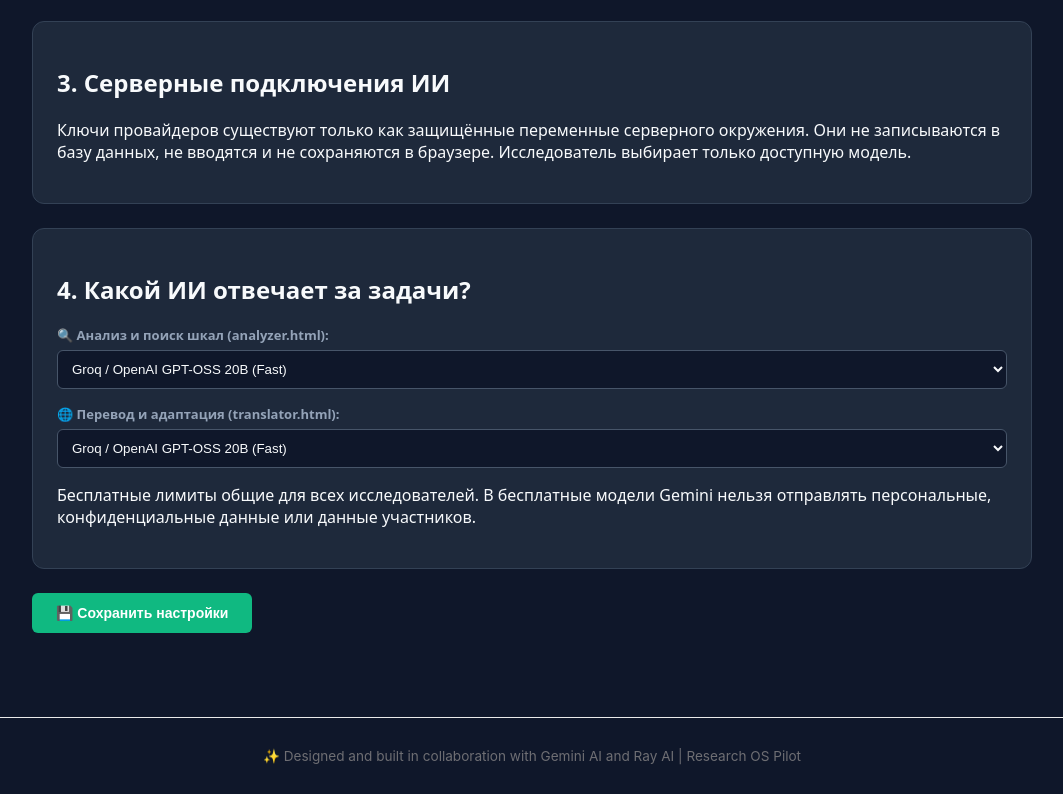
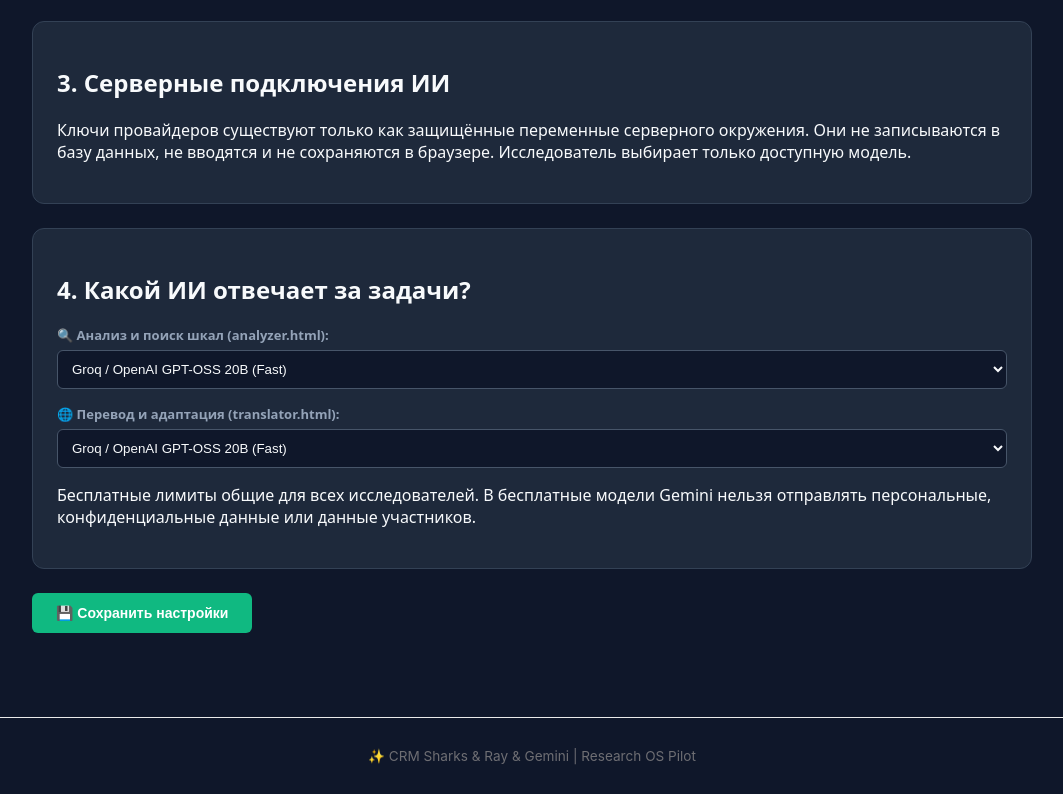
Before and after one commit to MarinaB77777/research-os-tijuana, a website: page settings.html in a window 1280 px wide. Shown: the part 672-1466 px from the top of the page, without its empty margins (108-1171 px from the left). Drawn offline with Linux system fonts and the light colour scheme.

Commit message:
Normalize Research OS attribution

```diff
--- a/settings.html
+++ b/settings.html
@@ -396,7 +396,7 @@ document.addEventListener('DOMContentLoaded', async () => {
 </style>
 
 <div class="research-footer">
-  ✨ Designed and built in collaboration with Gemini AI and Ray AI | Research OS Pilot
+  ✨ CRM Sharks & Ray & Gemini | Research OS Pilot
 </div>
 </body>
 </html>
```
